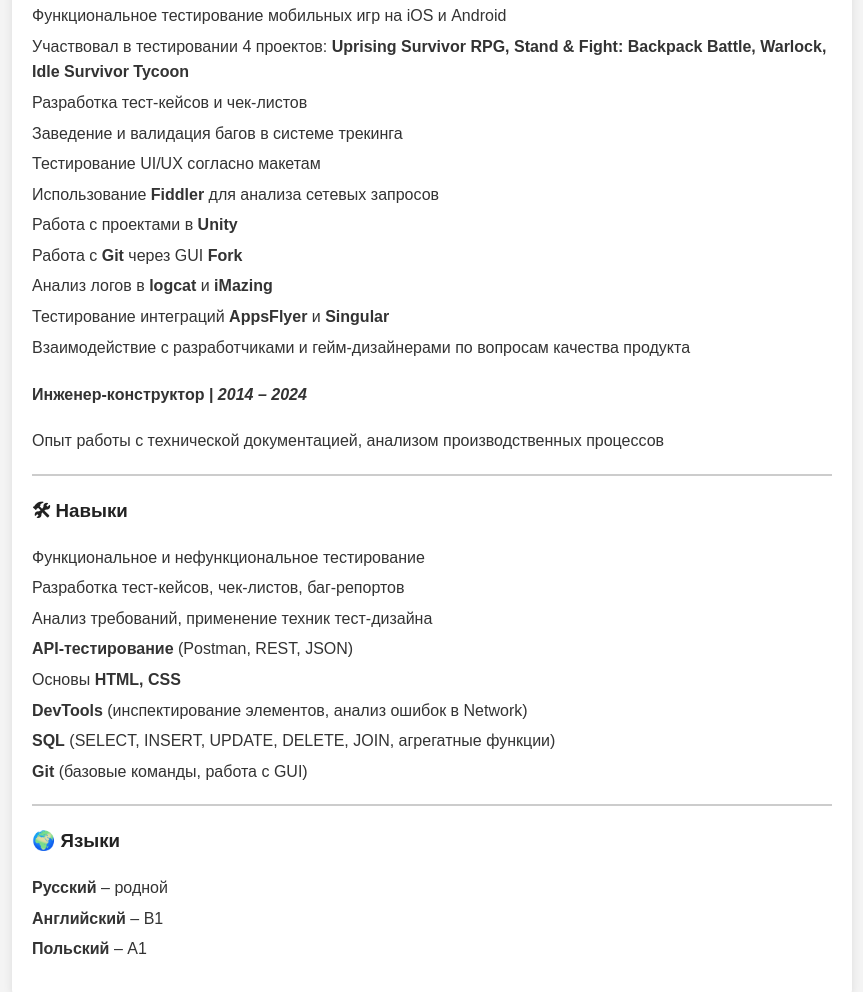
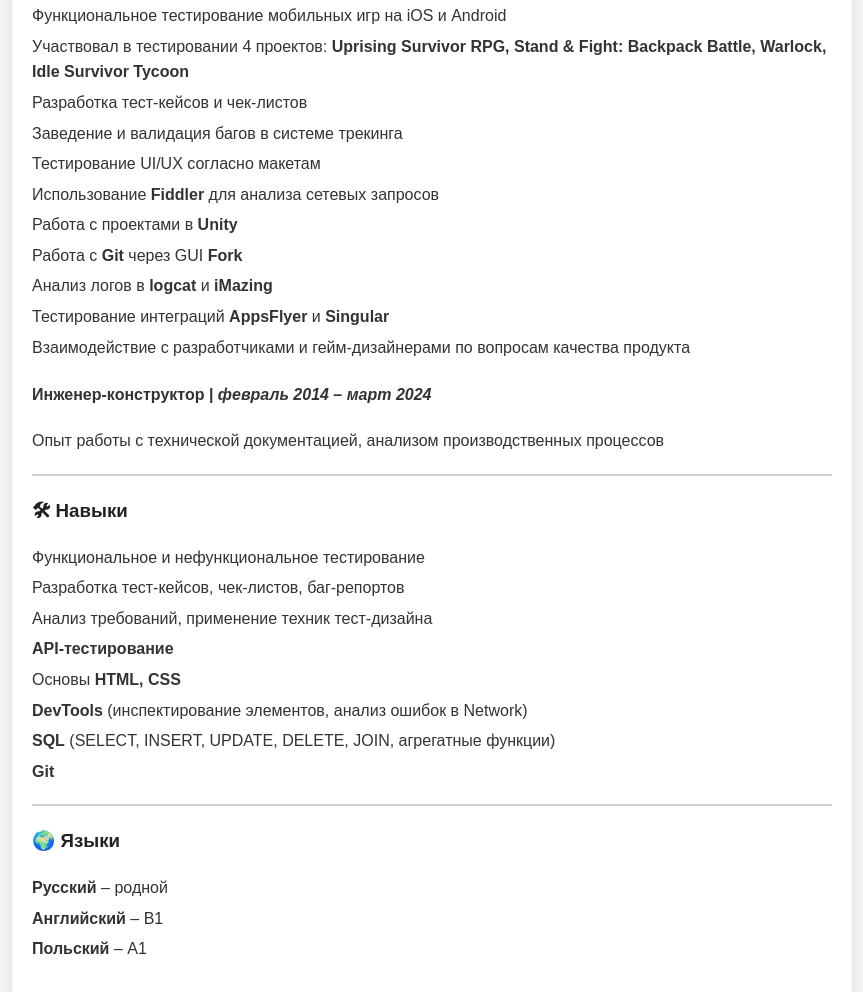
Before and after one commit to Andrey-Mur/HTML, a plain HTML site: page index.html in a window 1280 px wide. Shown: the part 896-1888 px from the top of the page, without its empty margins (208-1071 px from the left). Drawn offline with Linux system fonts and the light colour scheme.

Commit message:
Update index.html

```diff
--- a/index.html
+++ b/index.html
@@ -51,7 +51,7 @@
     <li>Взаимодействие с разработчиками и гейм-дизайнерами по вопросам качества продукта</li>
 </ul>
 
-<h4>Инженер-конструктор | <em>2014 – 2024</em></h4>
+<h4>Инженер-конструктор | <em>февраль 2014 – март 2024</em></h4>
 <ul>
     <li>Опыт работы с технической документацией, анализом производственных процессов</li>
 </ul>
@@ -63,11 +63,11 @@
     <li>Функциональное и нефункциональное тестирование</li>
     <li>Разработка тест-кейсов, чек-листов, баг-репортов</li>
     <li>Анализ требований, применение техник тест-дизайна</li>
-    <li><strong>API-тестирование</strong> (Postman, REST, JSON)</li>
+    <li><strong>API-тестирование</strong></li>
     <li>Основы <strong>HTML, CSS</strong></li>
     <li><strong>DevTools</strong> (инспектирование элементов, анализ ошибок в Network)</li>
     <li><strong>SQL</strong> (SELECT, INSERT, UPDATE, DELETE, JOIN, агрегатные функции)</li>
-    <li><strong>Git</strong> (базовые команды, работа с GUI)</li>
+    <li><strong>Git</strong></li>
 </ul>
 
 <hr>
```
